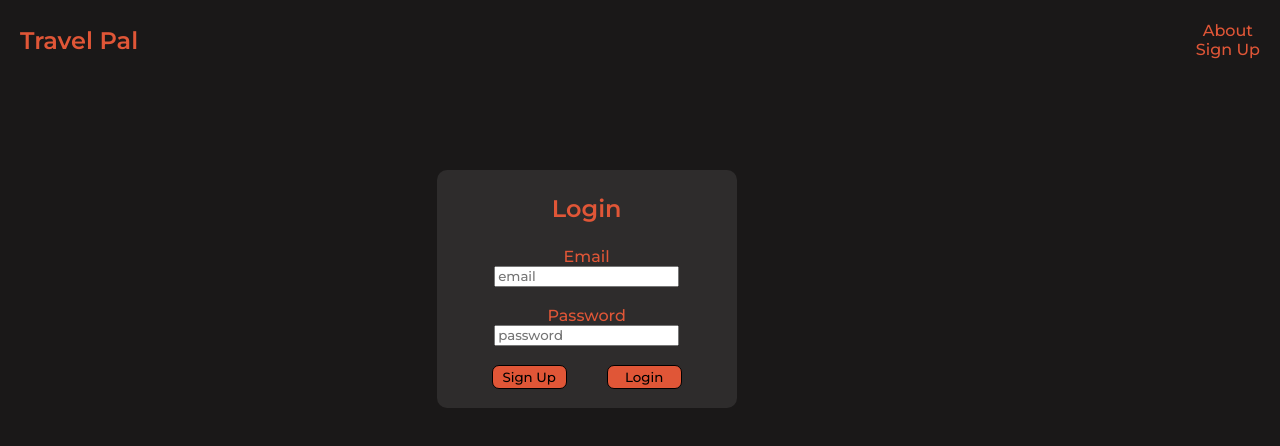
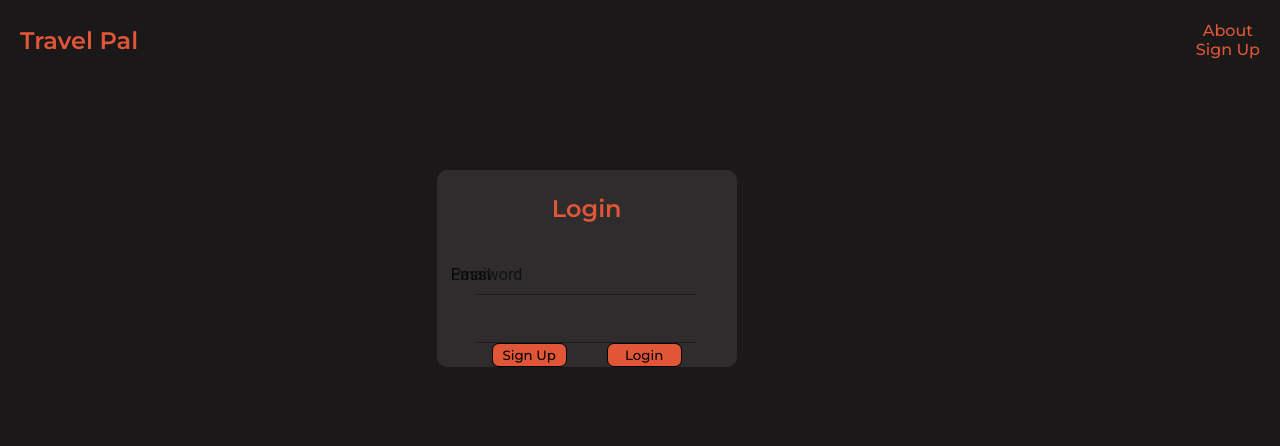
Before and after one commit to scooby-gang-7/iteration, a React (Create React App) app: page / in a window 1280 px wide. Shown: the top 446 px of the page. Built offline with nearby package versions, Linux system fonts and the light colour scheme.

Commit message:
formatting login form with MUI. needs more work

```diff
--- a/client/components/Login.jsx
+++ b/client/components/Login.jsx
@@ -1,9 +1,10 @@
 import React, { useState, useEffect } from 'react';
+import { ToastContainer, toast } from 'react-toastify';
+import { Link, useNavigate } from 'react-router-dom';
+import { FormControl, InputLabel, Input} from '@mui/material';
 import axios from 'axios';
-import { ToastContainer, toast } from 'react-toastify';
+import SignUp from './Signup';
 import '../stylesheets/styles.css';
-import SignUp from './Signup';
-import { Link, useNavigate } from 'react-router-dom';
 
 function Login(props) {
   const { setUserInfo, userInfo } = props;
@@ -47,30 +48,27 @@ function Login(props) {
 
   return (
     <div id='login-parent'>
+          <h3>Login</h3>
+      <FormControl>
         <form action='#' class='loginBox'>
-        <h3>Login</h3>
-        <div className=''>
-          <label>Email </label>
-          <br />
-          <input
+        <InputLabel htmlFor='email'>Email</InputLabel>
+            <Input
               type='text'
               placeholder='email'
               name='email'
               onChange={(e) => setEmail(e.target.value)}
             />
-        </div>
-        <div className=''>
-          <br />
-          <label>Password </label>
-          <br />
-          <input
+
+         <InputLabel htmlFor='password'>Password </InputLabel>
+
+            <Input
               type='password'
               placeholder='password'
               name='password'
               onChange={(e) => setPassword(e.target.value)}
             />
-        </div>
-        <br />
+
+
           <Link to='/signup'>
             <button id='btn-signup' className='signUpButton'>
               Sign Up
@@ -79,9 +77,10 @@ function Login(props) {
           <button id='btn-login' className='' onClick={handleSubmitlogin}>
             Login
           </button>
-        <br />
+
         </form>
-      <br />
+      </FormControl>
+
     </div>
   );
 }
--- a/package.json
+++ b/package.json
@@ -21,8 +21,11 @@
     ]
   },
   "dependencies": {
+    "@emotion/react": "^11.9.3",
+    "@emotion/styled": "^11.9.3",
     "@fdefelici/react-bootstrap-combobox": "^1.13.0",
     "@googlemaps/js-api-loader": "^1.14.3",
+    "@mui/material": "^5.9.0",
     "@reach/combobox": "^0.17.0",
     "@react-google-maps/api": "^2.12.0",
     "@react-types/combobox": "^3.5.1",
```
Also changed, not shown: 1 other file (tests, documents, lock files or other folders). Lines whose indentation alone changed are shown as unchanged.
